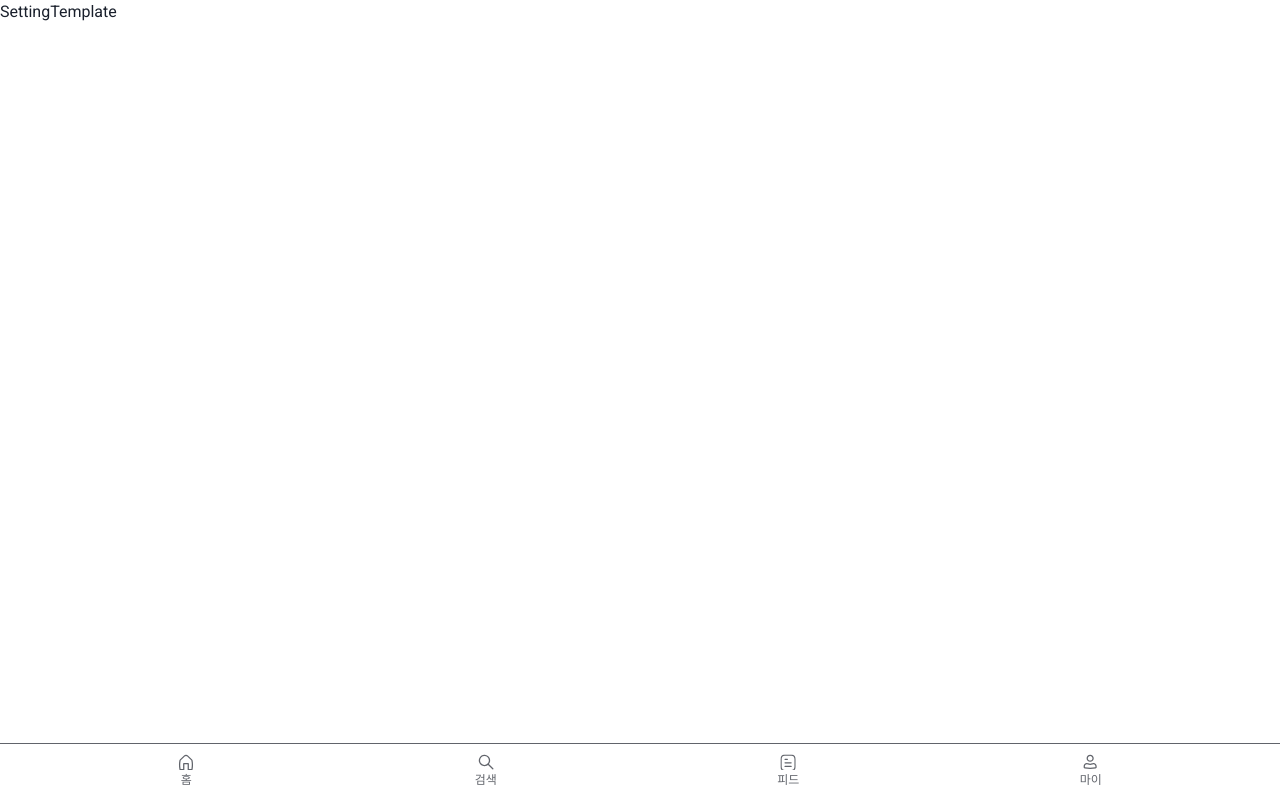
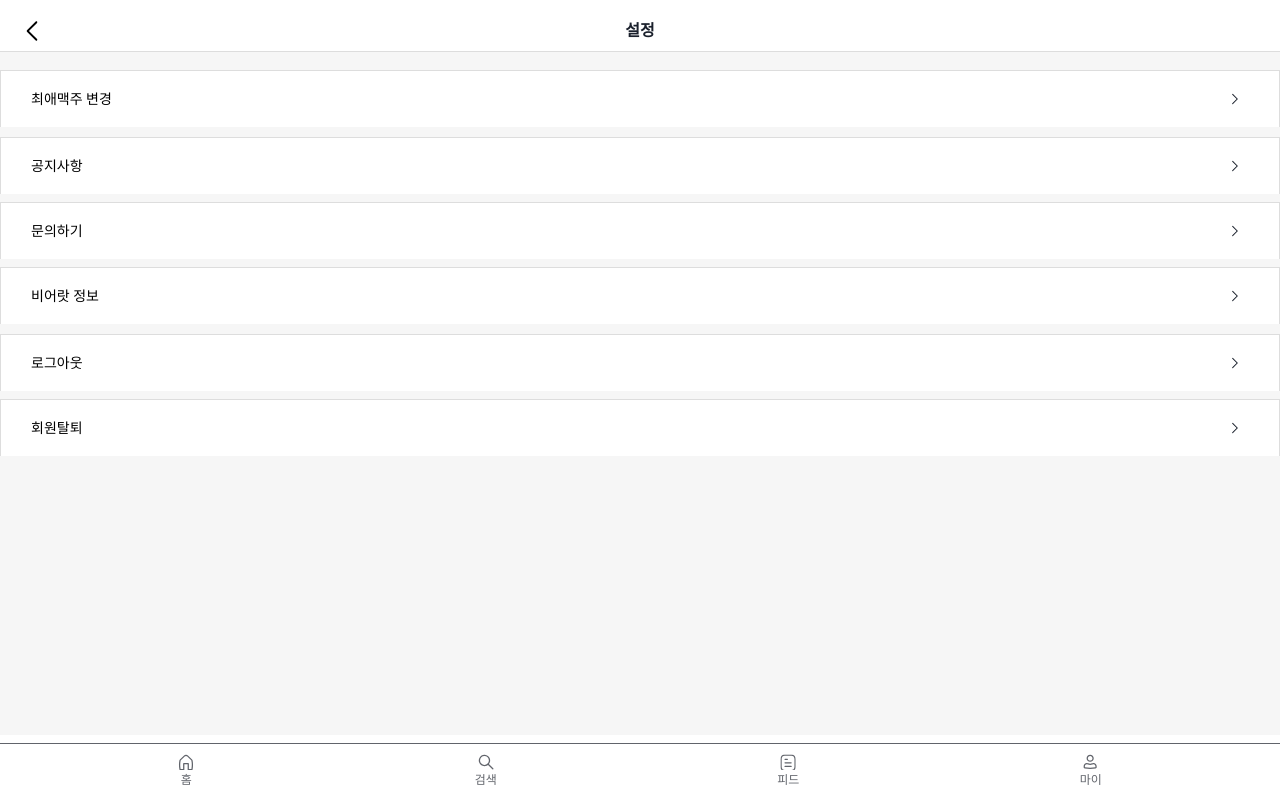
Before and after one commit to taeee1/beerlot-client, a Next.js app: page /accounts/settings in a window 1280 px wide. Built offline with nearby package versions, Linux system fonts and the light colour scheme.

Commit message:
chore: settings added (#52)

```diff
--- a/common/custom-icons/customIcons.ts
+++ b/common/custom-icons/customIcons.ts
@@ -59,3 +59,9 @@ export const EmptyStar = createIcon({
   viewBox: "0 0 24 24",
   d: "M12 2l3.09 6.26L22 9.27l-5 4.87 1.18 6.88L12 17.77l-6.18 3.25L7 14.14 2 9.27l6.91-1.01L12 2z",
 });
+
+export const RightArrow = createIcon({
+  displayName: "RightArrow",
+  viewBox: "0 0 24 24",
+  d: "M7.97 19.53a.75.75 0 01-.073-.976l.073-.084L14.439 12l-6.47-6.47a.75.75 0 01-.072-.976l.073-.084a.75.75 0 01.976-.073l.084.073 7 7a.75.75 0 01.073.976l-.073.084-7 7a.75.75 0 01-1.06 0z",
+});
--- a/common/headers/LeftBackRandom.tsx
+++ b/common/headers/LeftBackRandom.tsx
@@ -1,4 +1,4 @@
-import {Box, Button, Flex, Text} from "@chakra-ui/react";
+import { Box, Button, Flex, Text } from "@chakra-ui/react";
 import React from "react";
 import BackButton from "../BackButton";
 import BeerlotTitle from "./BeerlotTitle";
@@ -14,6 +14,7 @@ export const LeftBackRandom: React.FC<LeftBackRandomProps> = ({
 }) => {
   return (
     <Flex
+      bg="white"
       position="absolute"
       top="0px"
       right="0px"
--- /dev/null
+++ b/src/account/settings/SectionButton.tsx
@@ -0,0 +1,33 @@
+import { IconButton, Text, HStack } from "@chakra-ui/react";
+import React from "react";
+import { RightArrow } from "../../../common/custom-icons/customIcons";
+
+interface SectionButtonProps {
+  title: string;
+}
+
+export const SectionButton: React.FC<SectionButtonProps> = ({ title }) => {
+  return (
+    <HStack
+      w="full"
+      py="8px"
+      pl="30px"
+      pr="20px"
+      justify={"space-between"}
+      bg="white"
+      border="1px solid"
+      borderBottom={"none"}
+      borderColor={"gray.200"}
+    >
+      <Text textStyle={"h3"} textColor="black.100">
+        {title}
+      </Text>
+      <IconButton
+        _hover={{}}
+        bg="transparent"
+        icon={<RightArrow />}
+        aria-label="right-arrow"
+      />
+    </HStack>
+  );
+};
--- a/src/account/settings/SettingTemplate.tsx
+++ b/src/account/settings/SettingTemplate.tsx
@@ -1,5 +1,37 @@
+import { Box, Container, VStack } from "@chakra-ui/react";
+import { useRouter } from "next/router";
 import React from "react";
+import { LeftBackRandom } from "../../../common/headers/LeftBackRandom";
+import { SectionButton } from "./SectionButton";
 
 export const SettingsTemplate = () => {
-  return <div>SettingTemplate</div>;
+  const router = useRouter();
+  const handleClickBack = () => {
+    router.back();
+  };
+  return (
+    <Box h="full">
+      <VStack bg="gray.100" h="full">
+        {/* title */}
+        <LeftBackRandom onClick={handleClickBack} title="설정" />
+        <VStack bg="gray.100" pt="70px" w="full" gap="10px">
+          <VStack w="full">
+            {["최애맥주 변경"].map((title) => (
+              <SectionButton key={title} title={title} />
+            ))}
+          </VStack>
+          <VStack w="full">
+            {["공지사항", "문의하기", "비어랏 정보"].map((title) => (
+              <SectionButton key={title} title={title} />
+            ))}
+          </VStack>
+          <VStack w="full">
+            {["로그아웃", "회원탈퇴"].map((title) => (
+              <SectionButton key={title} title={title} />
+            ))}
+          </VStack>
+        </VStack>
+      </VStack>
+    </Box>
+  );
 };
```
Also changed, not shown: src/account/Tools.tsx (+17 -3 lines).
